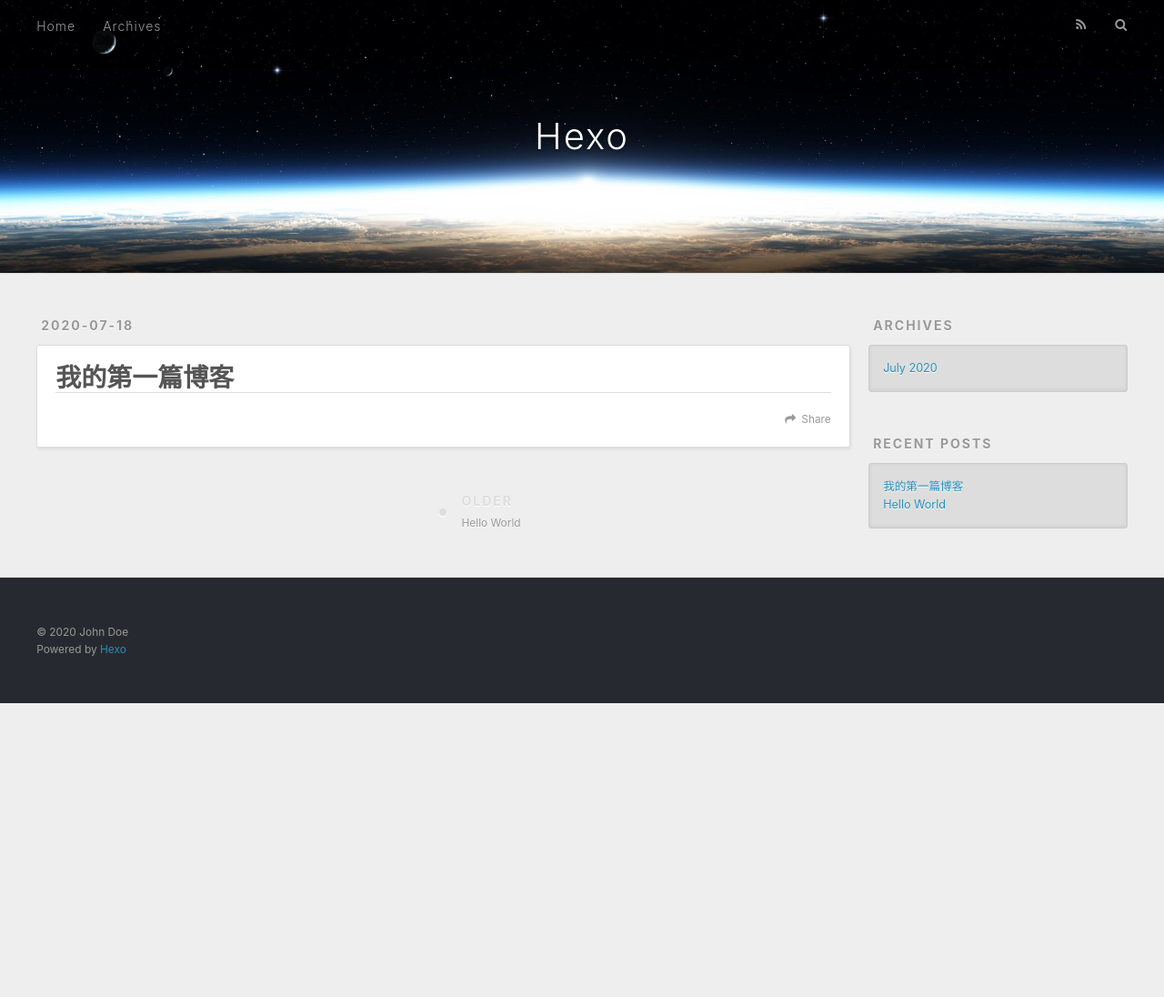
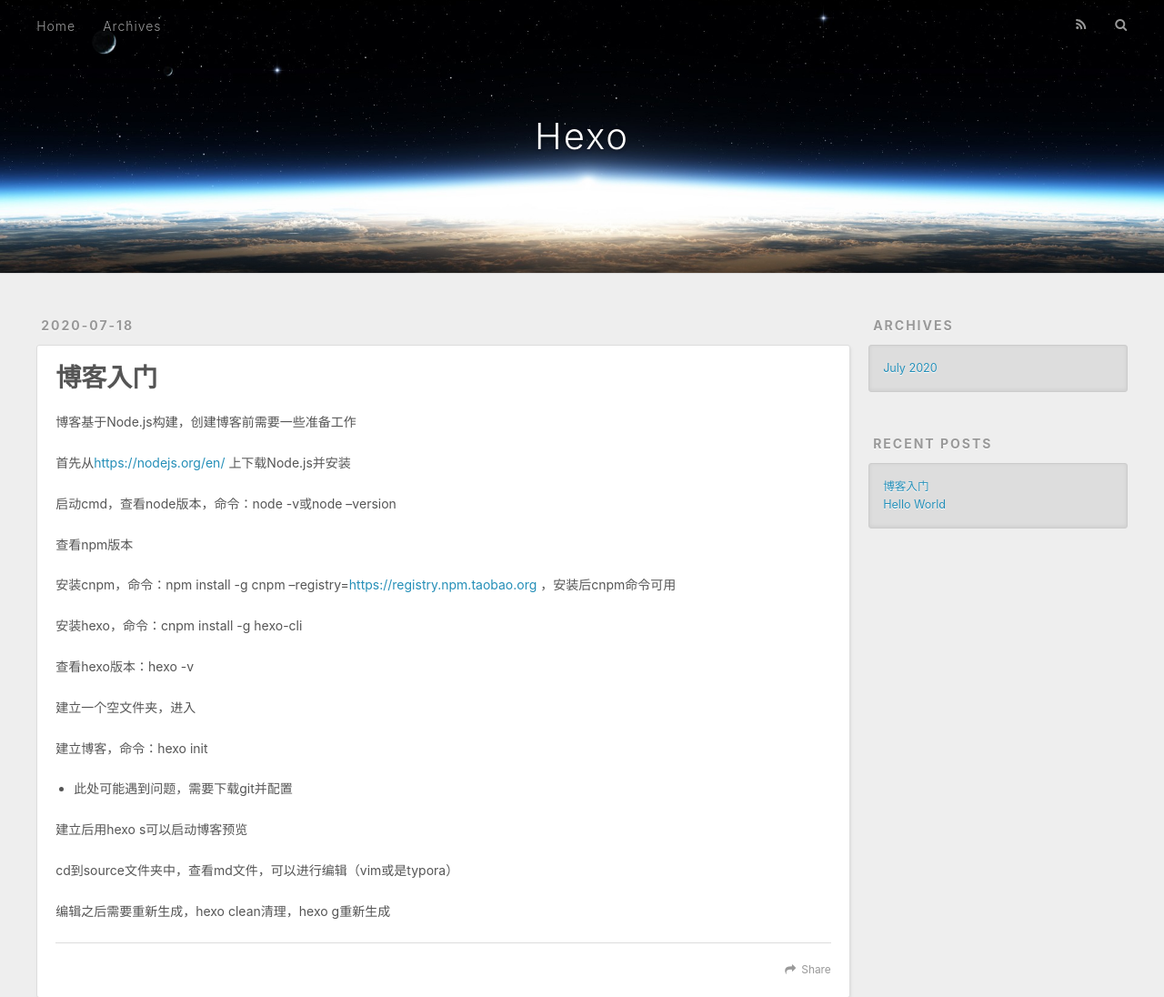
Before and after one commit to wkccm/wkccm.github.io, a plain HTML site: page 2020/07/18/博客入门/index.html in a window 1280 px wide. Shown: the top 1096 px of the page at 91% size. Before the commit the page ends 800 px from the top, so only its background shows below. Drawn offline with nearby package versions, Linux system fonts and the light colour scheme.

Commit message:
Site updated: 2020-07-18 14:52:40

```diff
--- a/2020/07/18/我的第一篇博客/index.html
+++ b/2020/07/18/博客入门/index.html
@@ -5,15 +5,17 @@
 
 
 
-  <title>我的第一篇博客 | Hexo</title>
+  <title>博客入门 | Hexo</title>
   <meta name="viewport" content="width=device-width, initial-scale=1, maximum-scale=1">
-  <meta property="og:type" content="article">
-<meta property="og:title" content="我的第一篇博客">
-<meta property="og:url" content="http://yoursite.com/2020/07/18/%E6%88%91%E7%9A%84%E7%AC%AC%E4%B8%80%E7%AF%87%E5%8D%9A%E5%AE%A2/index.html">
+  <meta name="description" content="博客基于Node.js构建，创建博客前需要一些准备工作 首先从https:&#x2F;&#x2F;nodejs.org&#x2F;en&#x2F; 上下载Node.js并安装 启动cmd，查看node版本，命令：node -v或node –version 查看npm版本 安装cnpm，命令：npm install -g cnpm –registry&#x3D;https:&#x2F;&#x2F;registry.npm.taobao.org ，安装后cnpm命令可用">
+<meta property="og:type" content="article">
+<meta property="og:title" content="博客入门">
+<meta property="og:url" content="http://yoursite.com/2020/07/18/%E5%8D%9A%E5%AE%A2%E5%85%A5%E9%97%A8/index.html">
 <meta property="og:site_name" content="Hexo">
+<meta property="og:description" content="博客基于Node.js构建，创建博客前需要一些准备工作 首先从https:&#x2F;&#x2F;nodejs.org&#x2F;en&#x2F; 上下载Node.js并安装 启动cmd，查看node版本，命令：node -v或node –version 查看npm版本 安装cnpm，命令：npm install -g cnpm –registry&#x3D;https:&#x2F;&#x2F;registry.npm.taobao.org ，安装后cnpm命令可用">
 <meta property="og:locale" content="en_US">
 <meta property="article:published_time" content="2020-07-18T05:15:30.844Z">
-<meta property="article:modified_time" content="2020-07-18T05:23:54.613Z">
+<meta property="article:modified_time" content="2020-07-18T06:39:28.087Z">
 <meta property="article:author" content="John Doe">
 <meta name="twitter:card" content="summary">
 
@@ -64,9 +66,9 @@
   </div>
 </header>
       <div class="outer">
-        <section id="main"><article id="post-我的第一篇博客" class="article article-type-post" itemscope itemprop="blogPost">
+        <section id="main"><article id="post-博客入门" class="article article-type-post" itemscope itemprop="blogPost">
   <div class="article-meta">
-    <a href="/2020/07/18/%E6%88%91%E7%9A%84%E7%AC%AC%E4%B8%80%E7%AF%87%E5%8D%9A%E5%AE%A2/" class="article-date">
+    <a href="/2020/07/18/%E5%8D%9A%E5%AE%A2%E5%85%A5%E9%97%A8/" class="article-date">
   <time datetime="2020-07-18T05:15:30.844Z" itemprop="datePublished">2020-07-18</time>
 </a>
 
@@ -78,7 +80,7 @@
 
 
     <h1 class="article-title" itemprop="name">
-      我的第一篇博客
+      博客入门
     </h1>
 
 
@@ -86,11 +88,26 @@
 
     <div class="article-entry" itemprop="articleBody">
 
+        <p>博客基于Node.js构建，创建博客前需要一些准备工作</p>
+<p>首先从<a href="https://nodejs.org/en/" target="_blank" rel="noopener">https://nodejs.org/en/</a> 上下载Node.js并安装</p>
+<p>启动cmd，查看node版本，命令：node -v或node –version</p>
+<p>查看npm版本</p>
+<p>安装cnpm，命令：npm install -g cnpm –registry=<a href="https://registry.npm.taobao.org" target="_blank" rel="noopener">https://registry.npm.taobao.org</a> ，安装后cnpm命令可用</p>
+<p>安装hexo，命令：cnpm install -g hexo-cli</p>
+<p>查看hexo版本：hexo -v</p>
+<p>建立一个空文件夹，进入</p>
+<p>建立博客，命令：hexo init</p>
+<ul>
+<li>此处可能遇到问题，需要下载git并配置</li>
+</ul>
+<p>建立后用hexo s可以启动博客预览</p>
+<p>cd到source文件夹中，查看md文件，可以进行编辑（vim或是typora）</p>
+<p>编辑之后需要重新生成，hexo clean清理，hexo g重新生成</p>
 
 
     </div>
     <footer class="article-footer">
-      <a data-url="http://yoursite.com/2020/07/18/%E6%88%91%E7%9A%84%E7%AC%AC%E4%B8%80%E7%AF%87%E5%8D%9A%E5%AE%A2/" data-id="ckcr7j71a0000fgv2aw215o7g" class="article-share-link">Share</a>
+      <a data-url="http://yoursite.com/2020/07/18/%E5%8D%9A%E5%AE%A2%E5%85%A5%E9%97%A8/" data-id="ckcraa0q800015gv2ftg0bere" class="article-share-link">Share</a>
 
 
     </footer>
@@ -139,7 +156,7 @@
       <ul>
 
           <li>
-            <a href="/2020/07/18/%E6%88%91%E7%9A%84%E7%AC%AC%E4%B8%80%E7%AF%87%E5%8D%9A%E5%AE%A2/">我的第一篇博客</a>
+            <a href="/2020/07/18/%E5%8D%9A%E5%AE%A2%E5%85%A5%E9%97%A8/">博客入门</a>
           </li>
 
           <li>
```
Also changed, not shown: 2020/07/18/hello-world/index.html (+4 -4 lines), archives/2020/07/index.html (+3 -3 lines), archives/2020/index.html (+3 -3 lines), archives/index.html (+3 -3 lines), index.html (+21 -6 lines).
